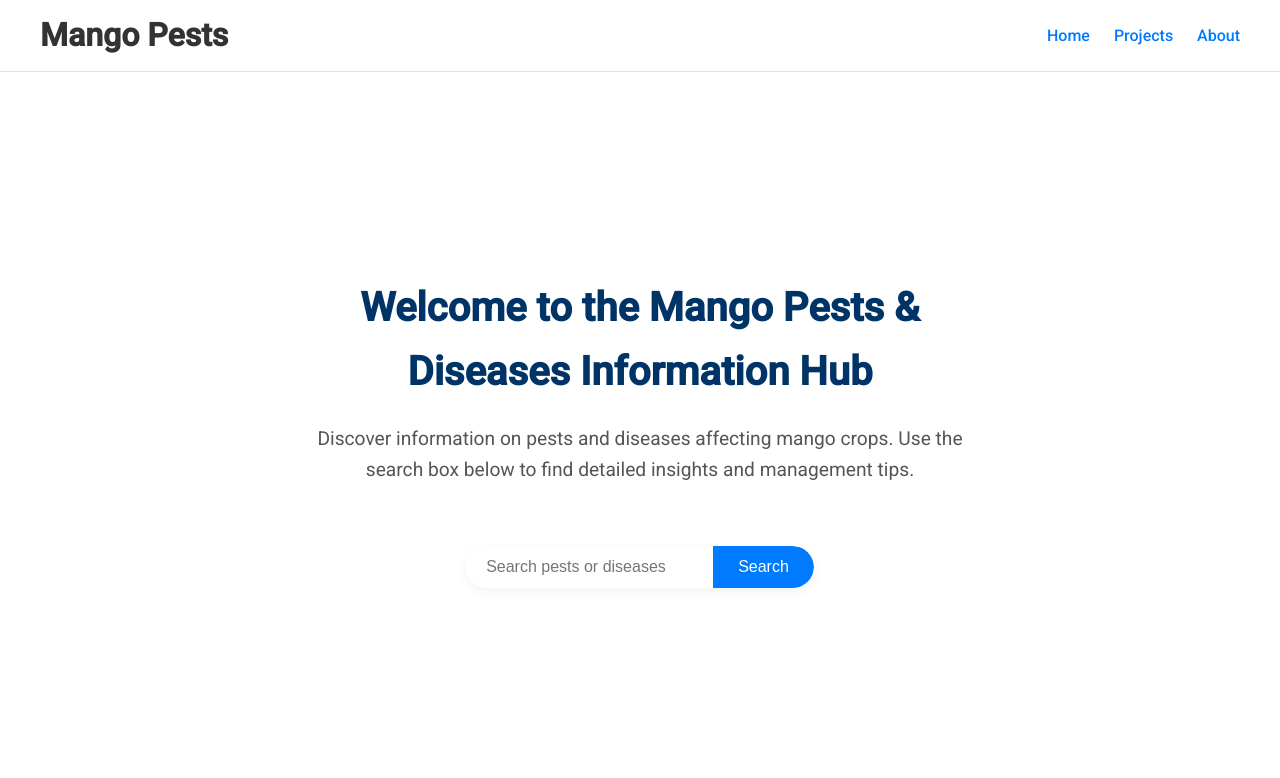
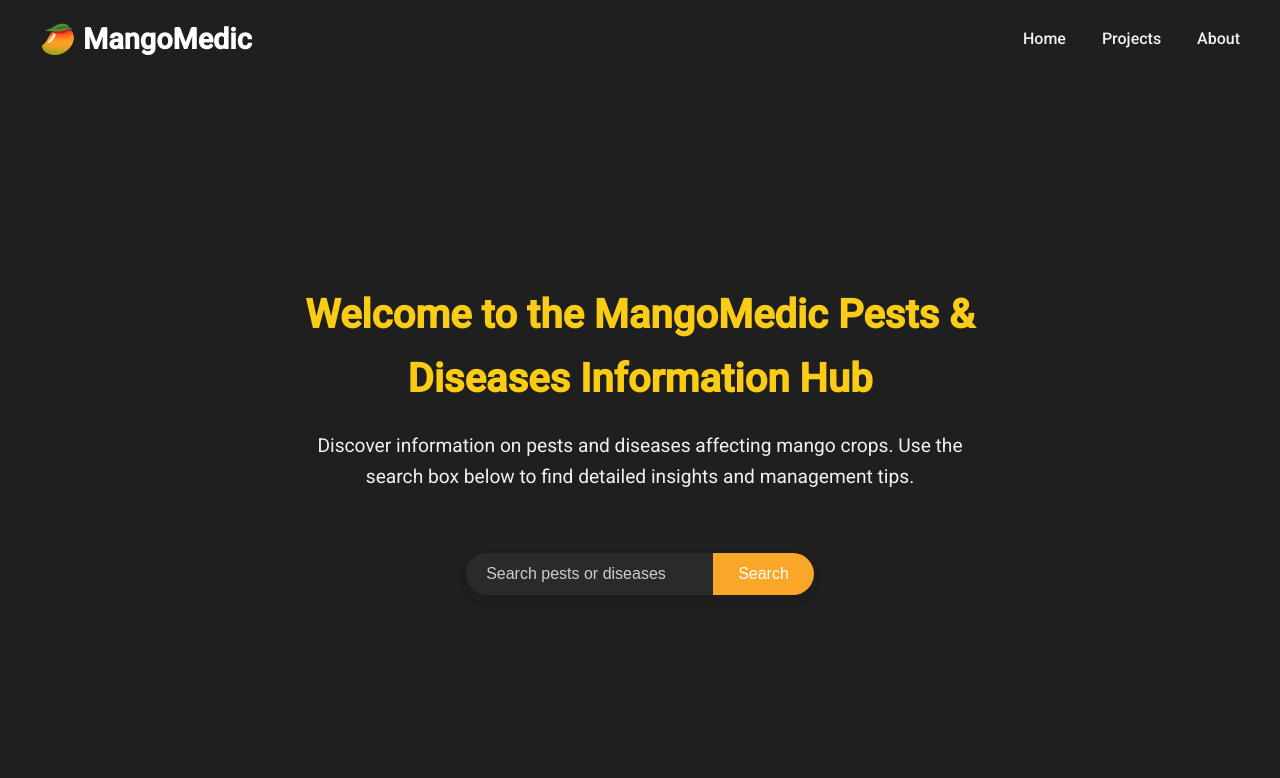
Before and after one commit to Sadit91/HIT237, a Django app: page /pests/ in a window 1280 px wide. Shown: the top 778 px of the page. Run offline with Django 5.2, Linux system fonts and the light colour scheme.

Commit message:
update 2

```diff
--- a/mango_site/settings.py
+++ b/mango_site/settings.py
@@ -25,7 +25,8 @@ SECRET_KEY = 'django-insecure-q3=5)l0avzgk*&-2b6v^9_m($z1kf4x16d!35sf=u)-l+0z%e^
 # SECURITY WARNING: don't run with debug turned on in production!
 DEBUG = True
 
-ALLOWED_HOSTS = []
+ALLOWED_HOSTS = ['127.0.0.1', 'localhost']
+
 
 
 # Application definition
--- a/mango_site/urls.py
+++ b/mango_site/urls.py
@@ -23,3 +23,4 @@ urlpatterns = [
     path('pests/', include('pests.urls')),
     path('', RedirectView.as_view(url='/pests/')),  # Redirect root URL to /pests/
 ]
+handler404 = "pests.views.custom_404"
--- a/pests/static/pests/css/styles.css
+++ b/pests/static/pests/css/styles.css
@@ -1,29 +1,32 @@
-/* Basic Reset */
+/* ------------------------------
+   Basic Reset and Global Styles
+------------------------------ */
 * {
     margin: 0;
     padding: 0;
     box-sizing: border-box;
   }
 
-/* Global Styles */
   html, body {
     font-family: 'Roboto', sans-serif;
-    background-color: #fff;
-    color: #333;
+    background-color: #1f1f1f;
+    color: #f1f1f1;
     line-height: 1.6;
   }
 
-/* Header & Navigation */
-.site-header {
-    background-color: #fff;
-    border-bottom: 1px solid #e0e0e0;
-    padding: 10px 20px;
+  /* ------------------------------
+     Header and Navigation
+  ------------------------------ */
+  .site-header, .navbar {
+    background-color: #1f1f1f;
+    border-bottom: 1px solid #1f1f1f;
+    padding: 1rem 2rem;
     position: sticky;
     top: 0;
     z-index: 100;
   }
 
-.header-content {
+  .header-content, .navbar-content {
     display: flex;
     justify-content: space-between;
     align-items: center;
@@ -31,23 +34,28 @@ html, body {
     margin: 0 auto;
   }
 
-.site-logo {
+  .site-logo, .navbar-brand a {
     font-size: 1.8rem;
-    color: #003366;
+    font-weight: 600;
+    color: #ffffff;
+    text-decoration: none;
   }
 
-.top-nav a {
-    margin-left: 20px;
+  .top-nav a, .navbar-links a {
+    margin-left: 2rem;
     text-decoration: none;
-    color: #007bff;
+    color: #f1f1f1;
     font-weight: 500;
+    transition: color 0.2s ease-in-out;
   }
 
-.top-nav a:hover {
-    text-decoration: underline;
+  .top-nav a:hover, .navbar-links a:hover {
+    color: #facc15;
   }
 
-/* Main Content Area */
+  /* ------------------------------
+     Main Content Area
+  ------------------------------ */
   .site-main {
     max-width: 1000px;
     margin: 80px auto 40px auto;
@@ -72,58 +86,108 @@ html, body {
   .intro h2 {
     font-size: 2.5rem;
     margin-bottom: 20px;
-    color: #003366;
+    color: #facc15;
   }
 
   .intro p {
     font-size: 1.2rem;
-    color: #555;
+    color: #f1f1f1;
   }
 
   .search-box form {
     display: flex;
     justify-content: center;
+    align-items: center;
+    margin-top: 20px;
+    max-width: 500px;
     width: 100%;
-    max-width: 500px;
+    border-radius: 50px;
+    overflow: hidden;
+    box-shadow: 0 4px 12px rgba(0, 0, 0, 0.05);
   }
 
   .search-box input[type="text"] {
     flex: 1;
     padding: 12px 20px;
     font-size: 1rem;
-    border: 1px solid #ccc;
-    border-top-left-radius: 30px;
-    border-bottom-left-radius: 30px;
+    background-color: #2a2a2a;
+    color: #f1f1f1;
+    border: 1px solid #444;
     outline: none;
+    border: none;
+  }
+
+  .search-box input[type="text"]::placeholder {
+    color: #ccc;
   }
 
   .search-box button {
-    padding: 12px 20px;
+    padding: 12px 25px;
     font-size: 1rem;
-    border: 1px solid #007bff;
-    background-color: #007bff;
-    color: #fff;
-    border-top-right-radius: 30px;
-    border-bottom-right-radius: 30px;
+    background-color: #faa629;
+    color: white;
+    border: none;
     cursor: pointer;
-    transition: background-color 0.3s ease;
-    border-left: none;
+    transition: background-color 0.3s;
   }
 
   .search-box button:hover {
-    background-color: #0056b3;
+    background-color: #facc15;
   }
 
-/* Projects Page */
+  /* ------------------------------
+     Search Results
+  ------------------------------ */
+  .search-results {
+    margin-top: 30px;
+    background: #2a2a2a;
+    padding: 20px;
+    border-radius: 10px;
+    box-shadow: 0 2px 6px rgba(0,0,0,0.05);
+  }
+
+  .search-results h3 {
+    color: #facc15;
+    margin-bottom: 15px;
+  }
+
+  .search-results ul {
+    list-style: none;
+    padding: 0;
+  }
+
+  .search-results ul li {
+    margin: 15px 0;
+    padding: 15px;
+    background: #2a2a2a;
+    border-radius: 10px;
+    box-shadow: 0 1px 4px rgba(0,0,0,0.1);
+  }
+
+  .search-results ul li h4 {
+    color: #facc15;
+    margin-bottom: 8px;
+  }
+
+  input:-webkit-autofill {
+    background-color: #2a2a2a !important;
+    color: #f1f1f1 !important;
+    -webkit-box-shadow: 0 0 0px 1000px #2a2a2a inset !important;
+    -webkit-text-fill-color: #f1f1f1 !important;
+    transition: background-color 5000s ease-in-out 0s;
+  }
+
+  /* ------------------------------
+     Projects Page
+  ------------------------------ */
   .projects-container h2 {
     font-size: 2rem;
     margin-bottom: 10px;
-    color: #003366;
+    color: #facc15;
   }
 
   .projects-container p {
     font-size: 1rem;
-    color: #555;
     margin-bottom: 30px;
   }
 
@@ -233,114 +299,45 @@ html, body {
   .team-table th,
   .team-table td {
     padding: 12px;
-    border: 1px solid #e0e0e0;
+    border: 1px solid #3a3a3a;
     text-align: center;
+    color: #f1f1f1;
   }
 
   .team-table th {
-    background-color: #003366;
-    color: #fff;
+    background-color: #facc15;
+    color: #2a2a2a;
   }
 
-/* Responsive Adjustments */
+  /* ------------------------------
+     Responsive Design
+  ------------------------------ */
   @media (max-width: 768px) {
-    .header-content {
+    .header-content, .navbar-content {
       flex-direction: column;
       align-items: center;
     }
-    .top-nav {
+
+    .top-nav, .navbar-links {
       margin-top: 10px;
     }
+
     .site-main {
       margin-top: 60px;
     }
   }
 
-.home-container {
-    max-width: 800px;
-    margin: 60px auto;
-    padding: 20px;
-    text-align: center;
+  /* ------------------------------
+     Typography and Text Consistency
+  ------------------------------ */
+  body, p, h1, h2, h3, h4, h5, h6, li, a, span, div {
+    color: #f1f1f1;
   }
 
-.search-box form {
-    display: flex;
-    justify-content: center;
-    align-items: center;
-    margin-top: 20px;
-    box-shadow: 0 4px 12px rgba(0, 0, 0, 0.05);
-    border-radius: 50px;
-    overflow: hidden;
+  .text-muted, small, .card-subtitle, .meta-info {
+    color: #ccc !important;
   }
 
-.search-box input[type="text"] {
-    flex: 1;
-    padding: 12px 20px;
-    font-size: 1rem;
-    border: none;
-    outline: none;
+  strong, b {
+    color: #f1f1f1;
   }
-
-.search-box button {
-    padding: 12px 25px;
-    font-size: 1rem;
-    background-color: #007bff;
-    color: white;
-    border: none;
-    cursor: pointer;
-    transition: background-color 0.3s;
-}
-
-.search-box button:hover {
-    background-color: #0056b3;
-}
-
-.search-results {
-    margin-top: 30px;
-    background: #f8f9fa;
-    padding: 20px;
-    border-radius: 10px;
-    box-shadow: 0 2px 6px rgba(0,0,0,0.05);
-}
-
-.search-results h3 {
-    color: #007bff;
-    margin-bottom: 15px;
-}
-
-.search-results ul {
-    list-style: none;
-    padding: 0;
-}
-
-.search-results ul li {
-    margin: 15px 0;
-    padding: 15px;
-    background: #fff;
-    border-radius: 10px;
-    box-shadow: 0 1px 4px rgba(0,0,0,0.1);
-}
-
-.search-results ul li h4 {
-    color: #343a40;
-    margin-bottom: 8px;
-}
-
-.search-results ul li p {
-    color: #6c757d;
-}
-
-.details-btn {
-    display: inline-block;
-    padding: 8px 16px;
-    margin-top: 10px;
-    text-decoration: none;
-    color: white;
-    background-color: #007bff;
-    border-radius: 50px;
-    transition: background-color 0.3s;
-}
-
-.details-btn:hover {
-    background-color: #0056b3;
-}
--- a/pests/templates/pests/base.html
+++ b/pests/templates/pests/base.html
@@ -4,17 +4,17 @@
 <head>
     <meta charset="UTF-8">
     <meta name="viewport" content="width=device-width, initial-scale=1.0">
-    <title>{% block title %}Mango Pests & Diseases{% endblock %}</title>
+    <title>{% block title %}MangoMedic{% endblock %}</title>
     <link rel="stylesheet" href="{% static 'pests/css/styles.css' %}">
     <link href="https://fonts.googleapis.com/css2?family=Roboto:wght@300;400;500&display=swap" rel="stylesheet">
 </head>
 <body>
-    <header class="site-header">
-        <div class="header-content">
-            <div class="logo">
-                <h1>Mango Pests</h1>
+    <header class="navbar">
+        <div class="navbar-content">
+          <div class="navbar-brand">
+            <a href="{% url 'home' %}">🥭 MangoMedic</a>
           </div>
-            <nav class="top-nav">
+          <nav class="navbar-links">
             <a href="{% url 'home' %}">Home</a>
             <a href="{% url 'project_list' %}">Projects</a>
             <a href="{% url 'about' %}">About</a>
--- a/pests/templates/pests/home.html
+++ b/pests/templates/pests/home.html
@@ -1,11 +1,11 @@
 {% extends "pests/base.html" %}
 
-{% block title %}Home - Mango Pests & Diseases{% endblock %}
+{% block title %}Home - MangoMedic{% endblock %}
 
 {% block content %}
 <div class="home-container">
     <div class="intro">
-        <h2>Welcome to the Mango Pests & Diseases Information Hub</h2>
+        <h2>Welcome to the MangoMedic Pests & Diseases Information Hub</h2>
         <p>
             Discover information on pests and diseases affecting mango crops.
             Use the search box below to find detailed insights and management tips.
--- a/pests/views.py
+++ b/pests/views.py
@@ -1,7 +1,13 @@
 from django.shortcuts import render
 from django.views.generic import ListView, DetailView
-from .pests_data import ITEMS  # Import our list of pest items
+from .pests_data import ITEMS, ip, f_d01  # Import our list of pest items
 from django.http import Http404
+from django.shortcuts import render
+from django.shortcuts import get_object_or_404
+
+
+def custom_404(request, exception):
+    return render(request, "pests/404.html", status=404)
 
 def home(request):
     # Retrieve the search term from GET parameters
@@ -25,28 +31,33 @@ def home(request):
 # Project List View (ListView)
 
 class pro_list(ListView):
-    template_name = "pests/proj_list.html"  # Template to use
-    context_object_name = "itms"  # Name of the context variable to use in the template
+    template_name = "pests/proj_list.html"
+    context_object_name = "itms"
 
     def get_queryset(self):
-        """Return the list of pest/disease items."""
-        return ITEMS  # Return the global ITEMS list
+        ftype = self.request.GET.get("type", "")
+        if ftype == "pest":
+            return [i for i in ITEMS if isinstance(i, ip)]
+        elif ftype == "disease":
+            return [i for i in ITEMS if isinstance(i, f_d01)]
+        return ITEMS
 
-# Project Detail View (DetailView)
+    def get_context_data(self, **kwargs):
+        ctx = super().get_context_data(**kwargs)
+        ctx["ftype"] = self.request.GET.get("type", "")
+        return ctx
 
+# DetailView for each pest/disease item
 class pro_det(DetailView):
-    template_name = "pests/project_detail.html"  # Same shit as above for Project Detail
+    template_name = "pests/project_detail.html"
     context_object_name = "itm"
 
     def get_object(self):
-        """Retrieve the project item by 'pid'."""
-        pid = self.kwargs.get("pid")  # Capture 'pid' from URL
-        # If there's a slug (e.g., '123-item-name'), just take the numeric part
-        pid = str(pid).split("-")[0]  # Extract numeric part from pid string
-        # Search for the item in the global ITEMS list
-        itm = next((p for p in ITEMS if str(p.id) == pid), None)
-        if itm is None:
-            raise Http404(f"No project found with id {pid}")  # Return 404 if not found
+        pid = self.kwargs.get("pid")
+        pid = self.kwargs.get("pid")
+        itm = next((i for i in ITEMS if str(i.id) == str(pid)), None)
+        if not itm:
+            raise Http404("Item not found")
         return itm
 
 
```
Also changed, not shown: other parts of pests/static/pests/css/styles.css (+24 -16 lines), pests/pests_data.py (+58 -62 lines), pests/templates/pests/proj_list.html (+8 -0 lines), pests/templates/pests/project_detail.html (+7 -5 lines). Lines whose indentation alone changed are shown as unchanged.
